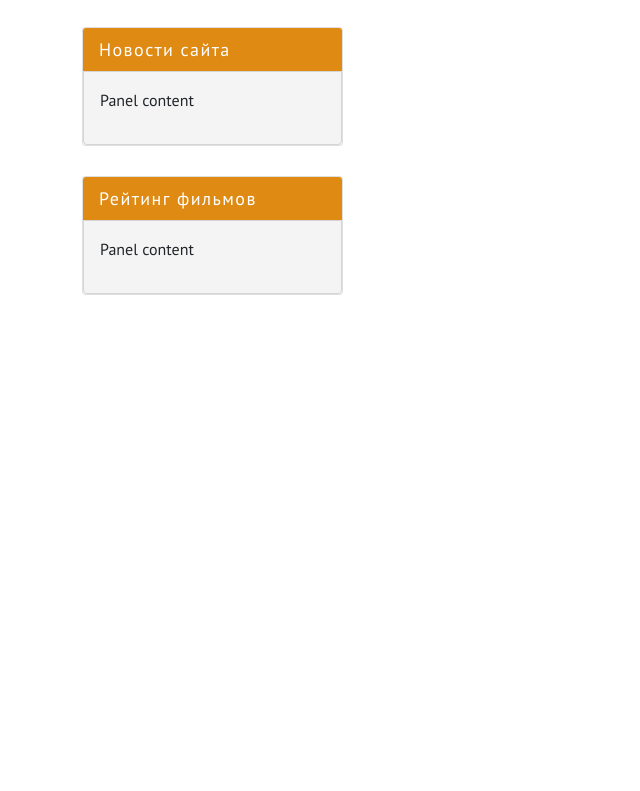
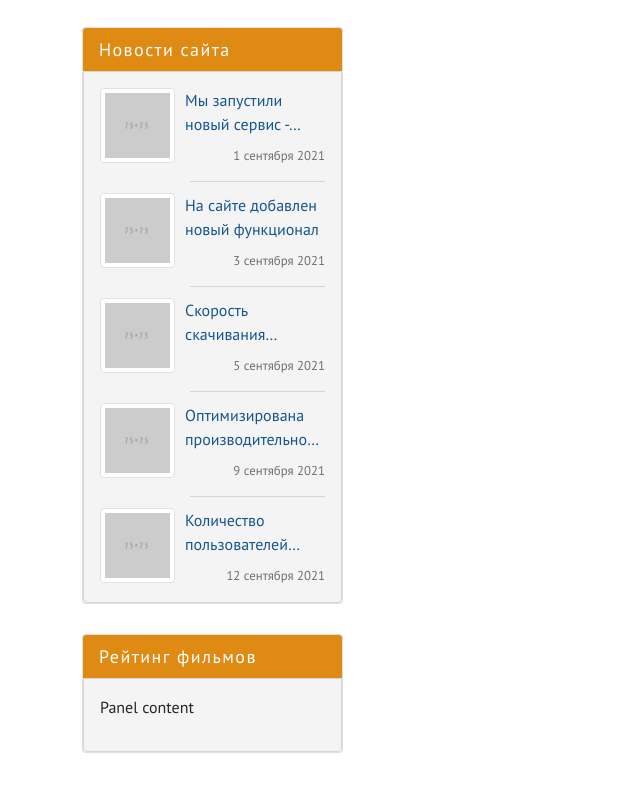
Before and after one commit to kairarty/kinozal-template, a website: page index.html in a window 1280 px wide. Shown: the part 1254-2045 px from the top of the page, without its empty margins (0-640 px from the left). Before the commit the page ends 1629 px from the top, so only its background shows below. Drawn offline with nearby package versions, Linux system fonts and the light colour scheme.

Commit message:
Site news

```diff
--- a/assets/scss/_bootstrap-theming.scss
+++ b/assets/scss/_bootstrap-theming.scss
@@ -117,3 +117,7 @@
 .form-control-lg {
   font-size: 0.875rem !important;
 }
+
+.img-thumbnail {
+  transition: background-color 0.5s;
+}
--- a/assets/scss/_sidebar.scss
+++ b/assets/scss/_sidebar.scss
@@ -25,3 +25,60 @@
     }
   }
 }
+
+$image-size: 75px;
+$image-size-with-padding: $image-size + $gap;
+
+.site-news-item {
+  clear: both;
+  position: relative;
+
+  &:not(:last-child) {
+    min-height: $image-size-with-padding;
+    margin-bottom: $gap;
+
+    &::after {
+      content: "";
+      position: absolute;
+      width: calc(100% - 90px);
+      height: 1px;
+      background-color: $color-gray;
+      bottom: -4px;
+      right: 0;
+    }
+  }
+
+  &:hover {
+    .img-thumbnail {
+      border-color: $color-accent;
+      background-color: $color-accent;
+    }
+  }
+
+  &__thumbnail {
+    float: left;
+    width: $image-size !important;
+    margin-right: 10px;
+  }
+
+  &__image {
+    width: 100%;
+  }
+
+  &__title {
+    margin-bottom: 0.5em;
+  }
+
+  &__link {
+    transition: color 0.25s;
+    text-decoration: none;
+    @include block-shortener(1rem, 1.5, 50px, 2);
+  }
+
+  &__date {
+    text-align: right;
+    font-size: 0.8rem;
+    color: $color-gray-dark;
+  }
+
+}
--- a/index.html
+++ b/index.html
@@ -171,7 +171,56 @@
             <div class="card site-news">
                 <div class="card-header alert-info">Новости сайта</div>
                 <div class="card-body">
-                    <p>Panel content</p>
+                    <div class="site-news-item">
+                        <div class="site-news-item__thumbnail">
+                            <img alt="image placeholder" class="site-news-item__image img-thumbnail"
+                                 src="assets/img/75x75.png">
+                        </div>
+                        <div class="site-news-item__title">
+                            <a class="site-news-item__link" href="">Мы запустили новый сервис - КиноМонстр</a>
+                        </div>
+                        <div class="site-news-item__date">1 сентября 2021</div>
+                    </div>
+                    <div class="site-news-item">
+                        <div class="site-news-item__thumbnail">
+                            <img alt="image placeholder" class="site-news-item__image img-thumbnail"
+                                 src="assets/img/75x75.png">
+                        </div>
+                        <div class="site-news-item__title">
+                            <a class="site-news-item__link" href="">На сайте добавлен новый функционал</a>
+                        </div>
+                        <div class="site-news-item__date">3 сентября 2021</div>
+                    </div>
+                    <div class="site-news-item">
+                        <div class="site-news-item__thumbnail">
+                            <img alt="image placeholder" class="site-news-item__image img-thumbnail"
+                                 src="assets/img/75x75.png">
+                        </div>
+                        <div class="site-news-item__title">
+                            <a class="site-news-item__link" href="">Скорость скачивания фильмов увеличена</a>
+                        </div>
+                        <div class="site-news-item__date">5 сентября 2021</div>
+                    </div>
+                    <div class="site-news-item">
+                        <div class="site-news-item__thumbnail">
+                            <img alt="image placeholder" class="site-news-item__image img-thumbnail"
+                                 src="assets/img/75x75.png">
+                        </div>
+                        <div class="site-news-item__title">
+                            <a class="site-news-item__link" href="">Оптимизирована производительность</a>
+                        </div>
+                        <div class="site-news-item__date">9 сентября 2021</div>
+                    </div>
+                    <div class="site-news-item">
+                        <div class="site-news-item__thumbnail">
+                            <img alt="image placeholder" class="site-news-item__image img-thumbnail"
+                                 src="assets/img/75x75.png">
+                        </div>
+                        <div class="site-news-item__title">
+                            <a class="site-news-item__link" href="">Количество пользователей перевалило за 10 000</a>
+                        </div>
+                        <div class="site-news-item__date">12 сентября 2021</div>
+                    </div>
                 </div>
             </div>
             <div class="card top-films">
```
Also changed, not shown: assets/css/style.css.
